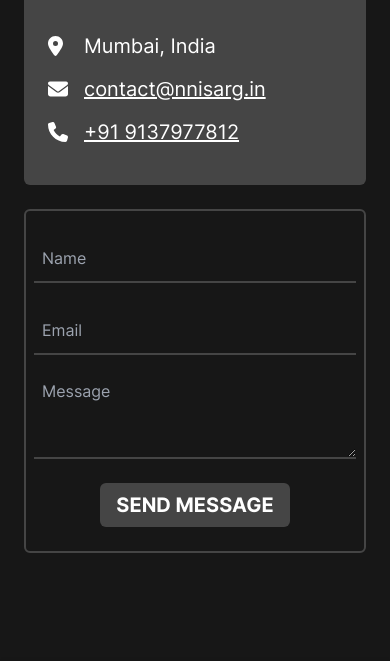
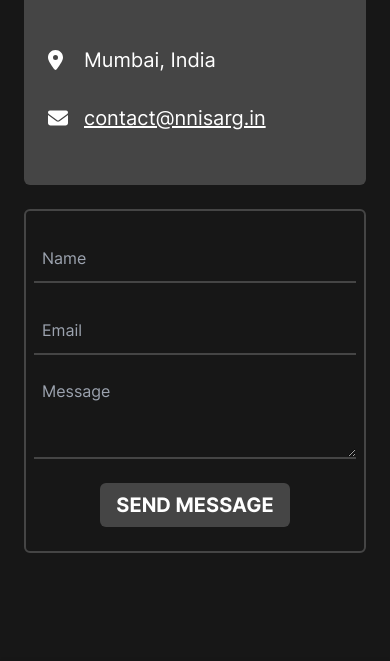
Before and after one commit to hect1k/portfolio, an Astro site: page /contact in a window 390 px wide. Shown: the part 183-844 px from the top of the page. Built offline with nearby package versions, Linux system fonts and the light colour scheme; Astro itself is replaced by a stand-in of ours.

Commit message:
rm_phone

```diff
--- a/src/components/svgs/Phone.astro
+++ /dev/null
@@ -1 +0,0 @@
-<svg xmlns="http://www.w3.org/2000/svg" height="1em" viewBox="0 0 512 512"><path fill="currentColor" d="M164.9 24.6c-7.7-18.6-28-28.5-47.4-23.2l-88 24C12.1 30.2 0 46 0 64C0 311.4 200.6 512 448 512c18 0 33.8-12.1 38.6-29.5l24-88c5.3-19.4-4.6-39.7-23.2-47.4l-96-40c-16.3-6.8-35.2-2.1-46.3 11.6L304.7 368C234.3 334.7 177.3 277.7 144 207.3L193.3 167c13.7-11.2 18.4-30 11.6-46.3l-40-96z"/></svg>
--- a/src/pages/contact.astro
+++ b/src/pages/contact.astro
@@ -2,7 +2,6 @@
 import ScreenLayout from "@layouts/Screen.astro";
 import Location from "@components/svgs/Location.astro";
 import Email from "@components/svgs/Email.astro";
-import Phone from "@components/svgs/Phone.astro";
 
 const description =
   "Get in touch with Nnisarg Gada for collaborations, inquiries, or project discussions. Reach out via the contact form, email, or social media.";
@@ -26,12 +25,6 @@ const description =
           <a class="underline" href="mailto:contact@nnisarg.in"
             >contact@nnisarg.in</a
           >
-        </h2>
-      </div>
-      <div class="flex items-center gap-4">
-        <Phone />
-        <h2>
-          <a class="underline" href="tel:+919137977812">+91 9137977812</a>
         </h2>
       </div>
     </div>
```
